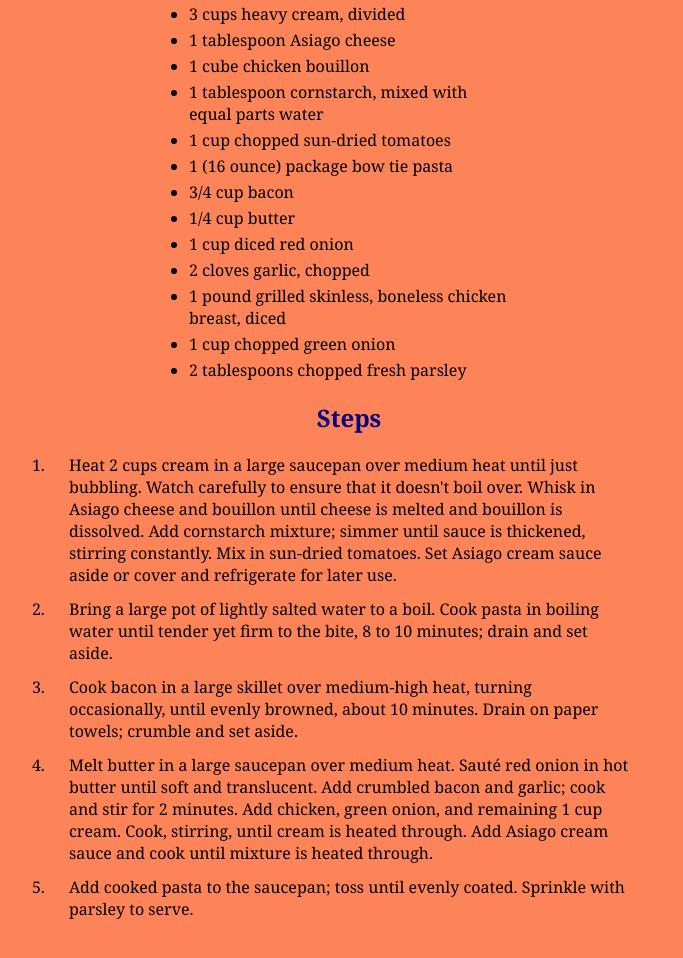
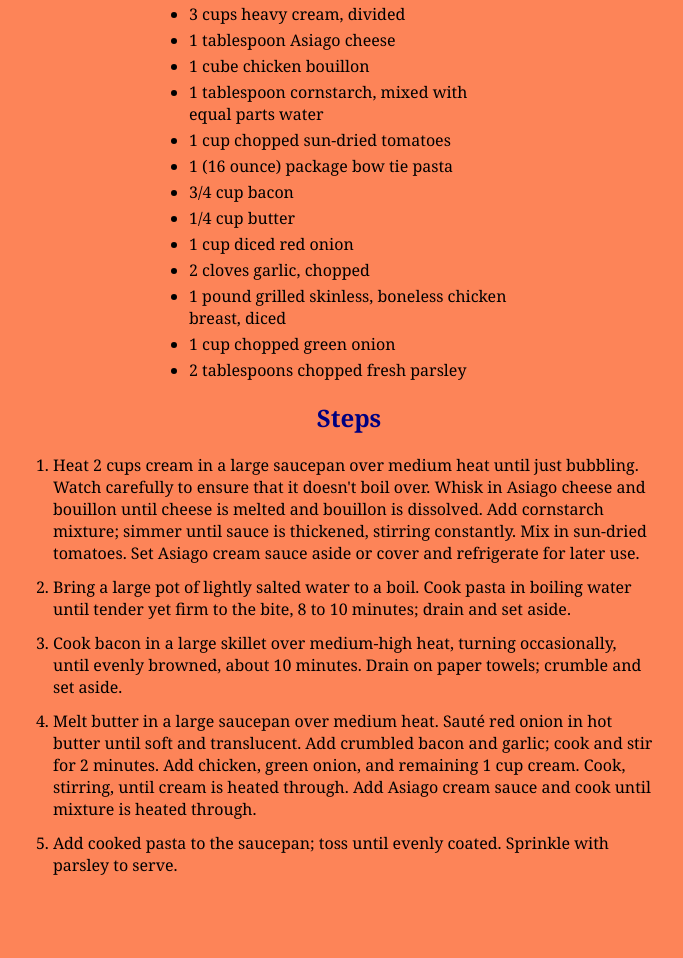
Before and after one commit to Daik102/odin-recipes, a plain HTML site: page recipes/tomato-pasta.html in a window 1280 px wide. Shown: the part 614-1572 px from the top of the page, without its empty margins (291-974 px from the left). After the commit the page ends 1530 px from the top, so only its background shows below. Drawn offline with Linux system fonts and the light colour scheme.

Commit message:
Fix ol padding

```diff
--- a/recipes/coconut-curry.css
+++ b/recipes/coconut-curry.css
@@ -48,8 +48,11 @@ li {
   margin: 4px auto;
 }
 
+ol {
+  padding: 0 20px 0 28px;
+}
+
 ol li {
   max-width: 600px;
   margin: 12px auto;
-  padding: 0 20px;
 }
--- a/recipes/scrambled-egg-sandwich.css
+++ b/recipes/scrambled-egg-sandwich.css
@@ -48,8 +48,11 @@ li {
   margin: 4px auto;
 }
 
+ol {
+  padding: 0 20px 0 28px;
+}
+
 ol li {
   max-width: 600px;
   margin: 12px auto;
-  padding: 0 20px;
 }
--- a/recipes/tomato-pasta.css
+++ b/recipes/tomato-pasta.css
@@ -48,8 +48,11 @@ li {
   margin: 4px auto;
 }
 
+ol {
+  padding: 0 20px 0 28px;
+}
+
 ol li {
   max-width: 600px;
   margin: 12px auto;
-  padding: 0 20px;
 }
```
Also changed, not shown: 1 other file.
